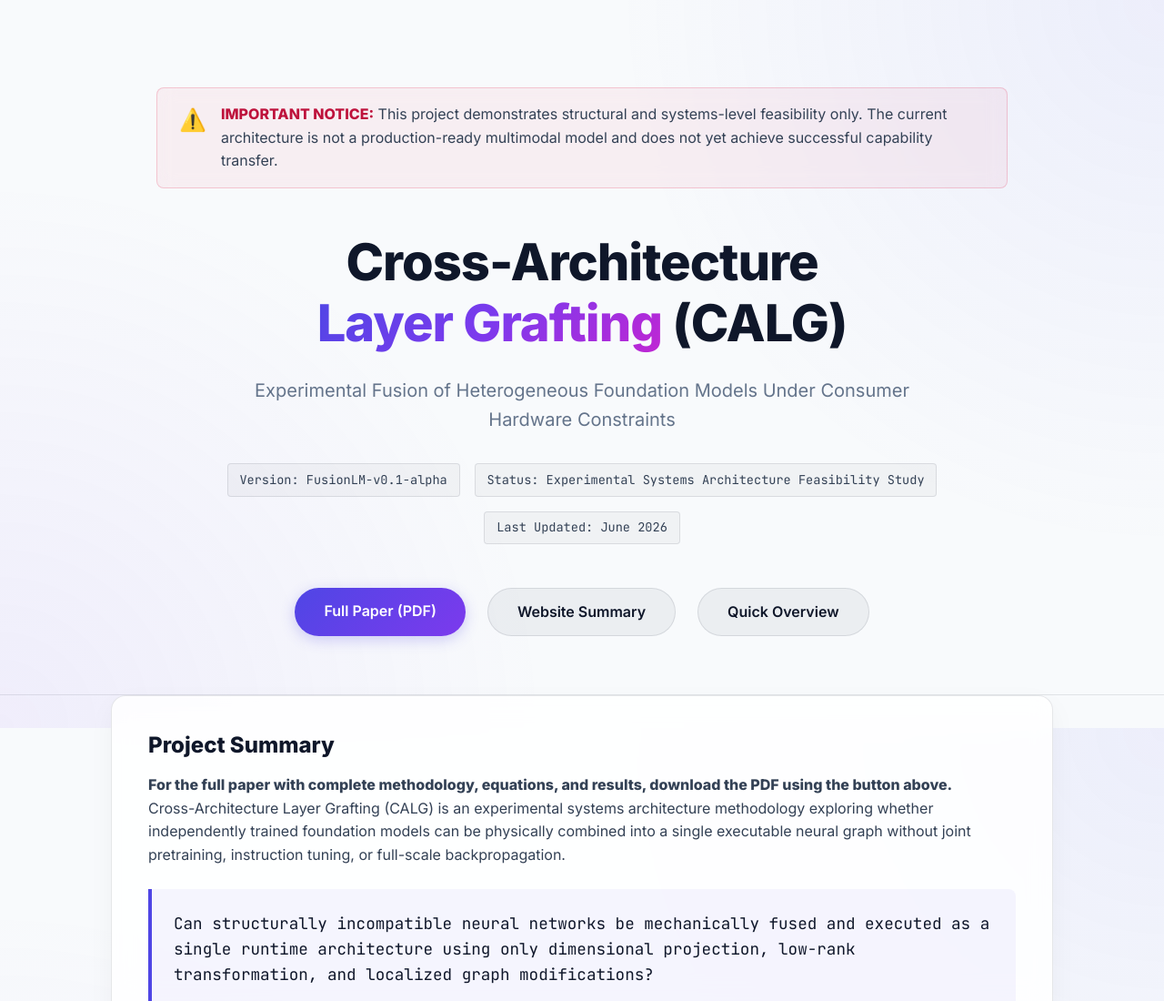
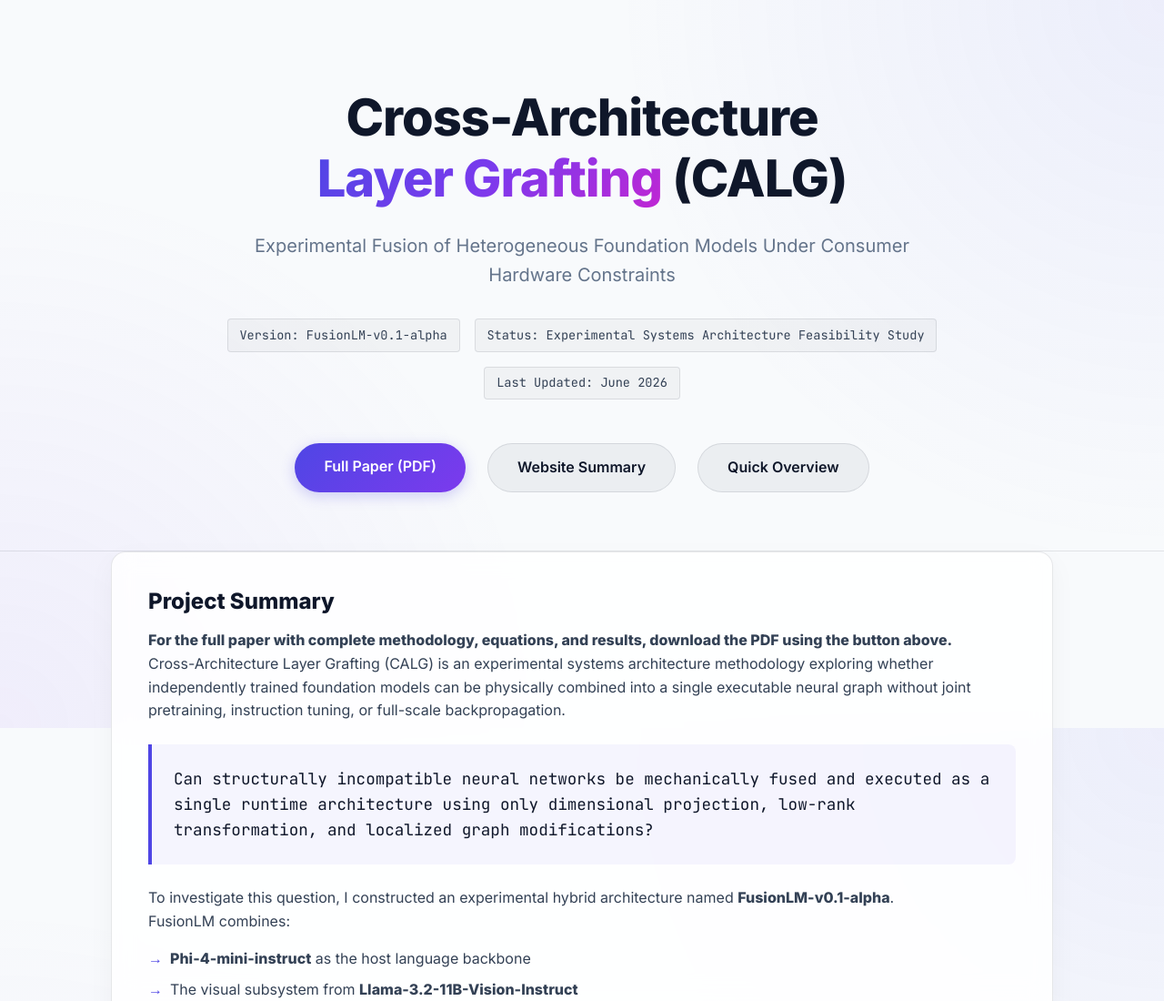
Before and after one commit to harsh2025-sketch/CALG-Cross-Architecture-Layer-Grafting-, a plain HTML site: page index.html in a window 1280 px wide. Shown: the top 1100 px of the page at 91% size. Drawn offline with nearby package versions, Linux system fonts and the light colour scheme.

Commit message:
Remove redundant notice callouts

```diff
--- a/index.html
+++ b/index.html
@@ -21,12 +21,6 @@
 <body>
     <header class="hero">
         <div class="container">
-            <div class="notice-box">
-                <div class="notice-icon">⚠️</div>
-                <div class="notice-text">
-                    <strong>IMPORTANT NOTICE:</strong> This project demonstrates structural and systems-level feasibility only. The current architecture is not a production-ready multimodal model and does not yet achieve successful capability transfer.
-                </div>
-            </div>
 
             <h1>Cross-Architecture<br><span class="gradient-text">Layer Grafting</span> (CALG)</h1>
             <p class="subtitle">Experimental Fusion of Heterogeneous Foundation Models Under Consumer Hardware Constraints</p>
```
Also changed, not shown: methodology.html (+0 -6 lines), paper.html (+0 -6 lines).
